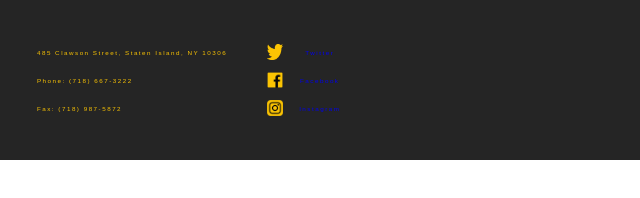
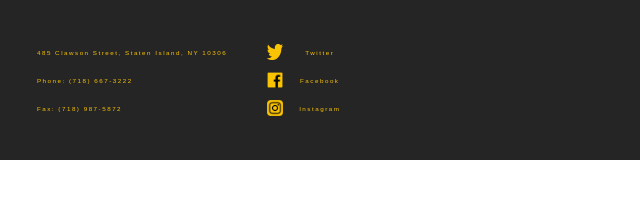
Before and after one commit to HranW/siths-website-redesign, a website built with Parcel: page src/index.html in a window 1280 px wide. Shown: the full height of the page, 640-1280 px from the left. Built offline with nearby package versions, Linux system fonts and the light colour scheme.

Commit message:
+ font color

```diff
--- a/src/scss/_footer.scss
+++ b/src/scss/_footer.scss
@@ -118,6 +118,9 @@
   list-style: none;
   text-align: center;
   margin-left: 2vh;
+  a {
+    color: #fbc403;
+  }
   @include phone {
     font-size: 1rem;
   }
```
Also changed, not shown: src/scss/style.css, 1 other file.
